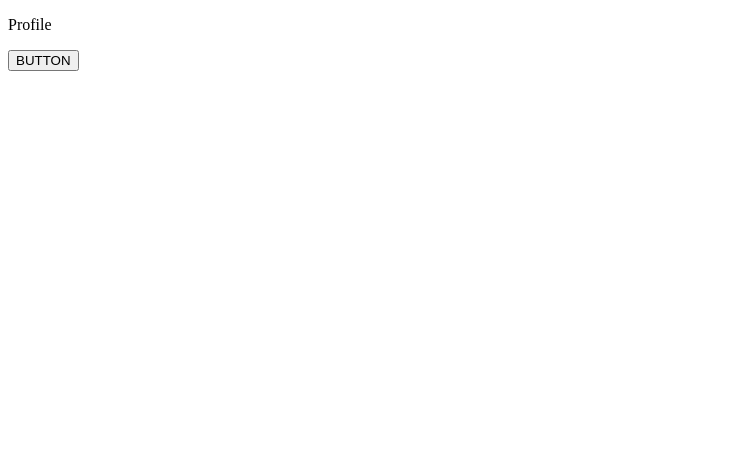
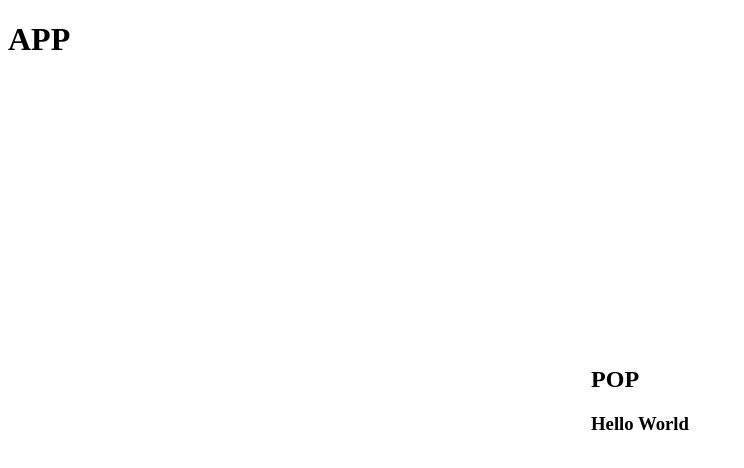
Before and after one commit to CoolWarm/react-learn-1, a React (Create React App) app: page / in a window 1280 px wide. Shown: the top 468 px of the page, without its empty margins (0-744 px from the left). Built offline with nearby package versions, Linux system fonts and the light colour scheme.

Commit message:
portal (ReactDOM)
Portal 提供了一种将子节点渲染到存在于父组件以外的 DOM 节点的方案。
ReactDOM.createPortal(children, domElement)

```diff
--- a/public/index.html
+++ b/public/index.html
@@ -14,5 +14,6 @@
   <body>
     <noscript>You need to enable JavaScript to run this app.</noscript>
     <div id="root"></div>
+    <div id="modal"></div>
   </body>
 </html>
--- a/src/App.js
+++ b/src/App.js
@@ -1,26 +1,35 @@
-import React from "react";
+import React, { PureComponent } from "react";
+import ReactDOM from "react-dom";
 
 export default class App extends React.PureComponent {
-  constructor(props) {
-    super(props);
-
-    this.profileRef = React.createRef();
-  }
   render() {
     return (
       <div>
-        <Profile ref={this.profileRef} />
-        <button onClick={e => this.printRef()}>BUTTON</button>
+      <h1>APP</h1>
+        <Modal>
+          <Pop />
+          <h3>Hello World</h3>
+        </Modal>
       </div>
     );
   }
-  printRef() {
-    console.log(this.profileRef.current);
+}
+
+class Modal extends PureComponent {
+  render() {
+    return ReactDOM.createPortal(
+      this.props.children,
+      document.querySelector("#modal")
+    );
   }
 }
 
-const Profile = React.forwardRef(function(props, ref) {
-  return (
-    <p ref={ref}>Profile</p>
-  );
-});
+class Pop extends PureComponent {
+  render() {
+    return (
+      <div>
+        <h2>POP</h2>
+      </div>
+    )
+  }
+}
--- a/src/index.js
+++ b/src/index.js
@@ -1,6 +1,7 @@
 import React from 'react';
 import ReactDOM from 'react-dom';
 
+import "./style.css"
 import App from "./App"
 
 ReactDOM.render(<App />, document.getElementById('root'));
--- /dev/null
+++ b/src/style.css
@@ -0,0 +1,6 @@
+#modal {
+  position: fixed;
+  top: 50%;
+  left: 50%;
+  transform: translate(-50%, -50%);
+}
```
